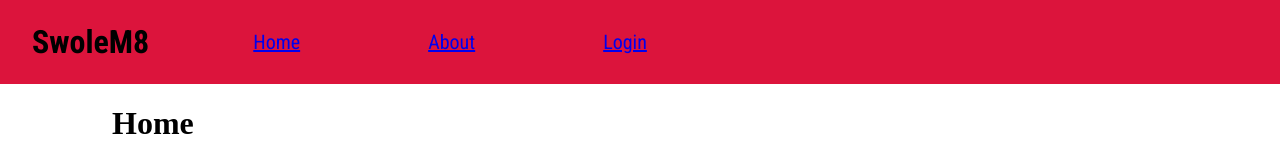
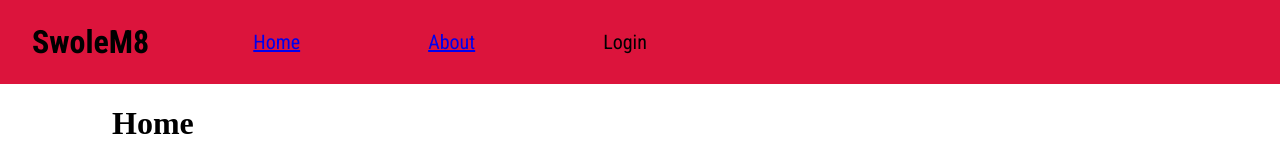
Before and after one commit to asekito/GainTrain, a React app in the folder client/: page / in a window 1280 px wide. Shown: the top 160 px of the page. Built offline with nearby package versions, Linux system fonts and the light colour scheme.

Commit message:
login stuff

```diff
--- a/client/App.tsx
+++ b/client/App.tsx
@@ -1,14 +1,31 @@
-import React from "react";
-import { AddExercise } from "./src/AddExercisePage/AddExercise";
+import React, { useState, lazy, Suspense } from "react";
+// import { AddExercise } from "./src/AddExercisePage/AddExercise";
+const AddExercise = lazy(
+  () => import("./src/AddExercisePage/AddExercise")
+  // .then((m) => ({
+  //   default: m.AddExercise,
+  // }))
+);
 import { NavBar } from "./src/NavBar/NavBar";
-import { Home } from "./src/HomePage/Home";
+// import { Home } from "./src/HomePage/Home";
+const Home = lazy(() => import("./src/HomePage/Home"));
+const LoginModal = lazy(() =>
+  import("./src/UserAuth/LoginModal").then((m) => ({ default: m.LoginModal }))
+);
 import "./assets/App.scss";
 import { BrowserRouter as Router, Switch, Route, Link } from "react-router-dom";
 
 export const App = () => {
+  const [loginModalOpen, setLoginModalOpen] = useState<boolean>(false);
+
   return (
     <Router>
-      <NavBar />
+      <Suspense fallback={<div>Loading...</div>}>
+        <NavBar setLoginModalOpen={setLoginModalOpen} />
+        <LoginModal
+          loginModalOpen={loginModalOpen}
+          setLoginModalOpen={setLoginModalOpen}
+        />
         <div id="app">
           <Switch>
             <Route path="add-exercise">
@@ -19,6 +36,7 @@ export const App = () => {
             </Route>
           </Switch>
         </div>
+      </Suspense>
     </Router>
   );
 };
--- a/client/assets/App.scss
+++ b/client/assets/App.scss
@@ -1,3 +1,5 @@
+@import url("https://fonts.googleapis.com/css2?family=Roboto+Condensed:ital,wght@0,300;0,400;0,700;1,300;1,400;1,700&display=swap");
+
 body {
   margin: 0;
 }
@@ -5,3 +7,12 @@ body {
 #app {
   margin: 1em 7em;
 }
+
+.medium-modal-white {
+  font-family: "Roboto Condensed";
+  background: white;
+  margin: 6em 17em;
+  height: 30em;
+  outline: none;
+  padding: 2em 3.5em;
+}
--- a/client/src/AddExercisePage/AddExercise.tsx
+++ b/client/src/AddExercisePage/AddExercise.tsx
@@ -5,7 +5,7 @@ import { AddExerciseForm } from "./AddExerciseForm";
 import { ExerciseView } from "./ExerciseView";
 import "./assets/AddExercise.scss";
 
-export const AddExercise = () => {
+const AddExercise = () => {
   const [exercises, setExercises] = useState<IExercise[]>([]);
   const [currentExercise, setCurrentExercise] = useState<IExercise>({
     exercise: "",
@@ -93,3 +93,5 @@ export const AddExercise = () => {
     </div>
   );
 };
+
+export default AddExercise;
--- a/client/src/AddExercisePage/assets/AddExercise.scss
+++ b/client/src/AddExercisePage/assets/AddExercise.scss
@@ -1,4 +1,4 @@
-@import url("https://fonts.googleapis.com/css2?family=Roboto+Condensed:ital,wght@0,300;0,400;0,700;1,300;1,400;1,700&display=swap");
+// @import url("https://fonts.googleapis.com/css2?family=Roboto+Condensed:ital,wght@0,300;0,400;0,700;1,300;1,400;1,700&display=swap");
 
 .container {
   margin: 3em 6em;
--- a/client/src/HomePage/Home.tsx
+++ b/client/src/HomePage/Home.tsx
@@ -1,9 +1,11 @@
 import React from "react";
 
-export const Home = () => {
+const Home = () => {
   return (
     <div>
       <h1>Home</h1>
     </div>
   );
 };
+
+export default Home;
--- a/client/src/NavBar/NavBar.tsx
+++ b/client/src/NavBar/NavBar.tsx
@@ -2,7 +2,7 @@ import React from "react";
 import "./assets/NavBar.scss";
 import { Link } from "react-router-dom";
 
-export const NavBar = () => {
+export const NavBar = ({ setLoginModalOpen }: INavBarProps) => {
   return (
     <div id="nav-bar">
       <h1>SwoleM8</h1>
@@ -13,10 +13,15 @@ export const NavBar = () => {
         <li>
           <Link to="/about">About</Link>
         </li>
-        <li>
-          <Link to="/login">Login</Link>
+        <li onClick={() => setLoginModalOpen(true)}>
+          {/* <Link to="/login">Login</Link> */}
+          Login
         </li>
       </ul>
     </div>
   );
 };
+
+interface INavBarProps {
+  setLoginModalOpen: React.Dispatch<boolean>;
+}
--- /dev/null
+++ b/client/src/UserAuth/LoginModal.tsx
@@ -0,0 +1,31 @@
+import React from "react";
+import { Modal, TextField, Button } from "@material-ui/core";
+
+export const LoginModal = ({
+  loginModalOpen,
+  setLoginModalOpen,
+}: LoginModalProps) => {
+  return (
+    <Modal
+      open={loginModalOpen}
+      onClose={() => setLoginModalOpen(false)}
+      aria-labelledby="simple-modal-title"
+    >
+      <div className="medium-modal-white">
+        <h1>Login</h1>
+        <div>
+          <TextField label="username or email" name="cred" />
+          <TextField label="password" name="pass" />
+        </div>
+        <Button variant="contained" color="secondary">
+          Login
+        </Button>
+      </div>
+    </Modal>
+  );
+};
+
+export interface LoginModalProps {
+  setLoginModalOpen: React.Dispatch<boolean>;
+  loginModalOpen: boolean;
+}
```
Lines whose indentation alone changed are shown as unchanged.
